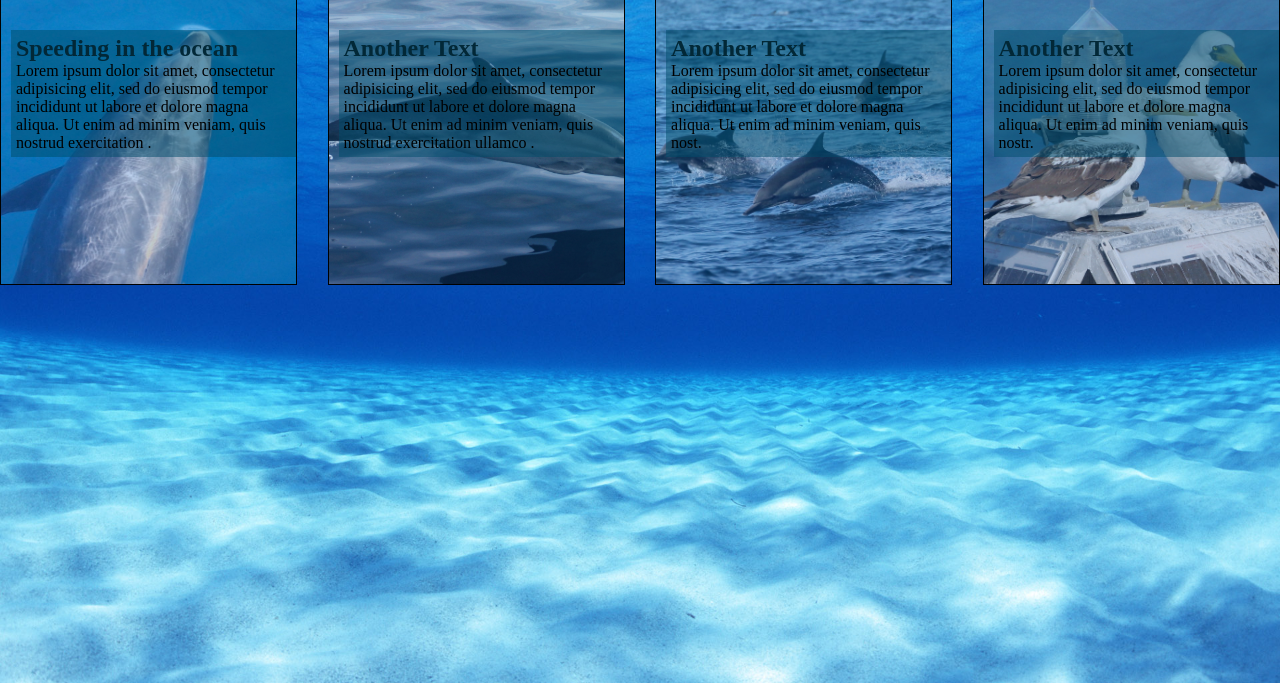
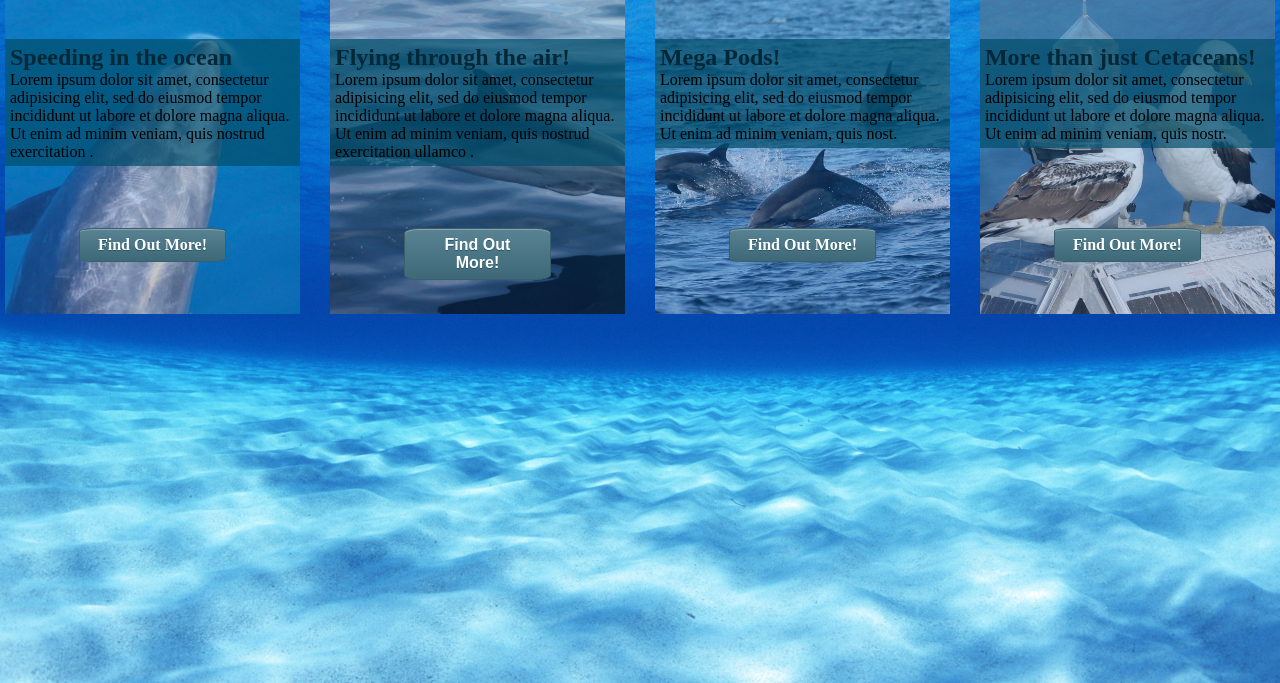
Before and after one commit to kjohnston1149/sass-cards, a plain HTML site: page index.html in a window 1280 px wide. Shown: the part 117-800 px from the top of the page. Drawn offline with Linux system fonts and the light colour scheme.

Commit message:
Add buttons and initial stylings

```diff
--- a/index.html
+++ b/index.html
@@ -19,36 +19,36 @@
         <p class="body-text">Lorem ipsum dolor sit amet, consectetur adipisicing elit, sed do eiusmod tempor incididunt ut labore et dolore magna aliqua. Ut enim ad minim veniam, quis nostrud exercitation .</p>
 
       </div>
-      <button class="button-1">button</button>
+      <p class="button-1">Find Out More!</p>
 
     </div>
     <div class="main-card card-2">
       <div class="inner-text-2">
-        <h2 class="title">Another Text</h2>
+        <h2 class="title">Flying through the air!</h2>
         <p class="body-text">Lorem ipsum dolor sit amet, consectetur adipisicing elit, sed do eiusmod tempor incididunt ut labore et dolore magna aliqua. Ut enim ad minim veniam, quis nostrud exercitation ullamco .</p>
 
 
       </div>
-      <button class="button-2">button</button>
+      <button class="button-2">Find Out More!</button>
 
     </div>
     <div class="main-card card-3">
       <div class="inner-text-3">
-        <h2 class="title">Another Text</h2>
+        <h2 class="title">Mega Pods!</h2>
         <p class="body-text">Lorem ipsum dolor sit amet, consectetur adipisicing elit, sed do eiusmod tempor incididunt ut labore et dolore magna aliqua. Ut enim ad minim veniam, quis nost.</p>
 
 
       </div>
-      <button class="button-3">button</button>
+      <p class="button-3">Find Out More!</p>
 
     </div>
     <div class="main-card card-4">
       <div class="inner-text-4">
-        <h2 class="title">Another Text</h2>
+        <h2 class="title">More than just Cetaceans!</h2>
         <p class="body-text">Lorem ipsum dolor sit amet, consectetur adipisicing elit, sed do eiusmod tempor incididunt ut labore et dolore magna aliqua. Ut enim ad minim veniam, quis nostr.</p>
 
       </div>
-      <button class="button-4">button</button>
+      <p class="button-4">Find Out More!</p>
     </div>
   </div>
   </body>
--- a/scss/base/_base.scss
+++ b/scss/base/_base.scss
@@ -7,6 +7,7 @@ body {
   background-size: cover;
   background-repeat: no-repeat;
   background-attachment: fixed;
+  margin: 5px;
 }
 h1 {
   color: $text-color-dark;
--- a/scss/base/_mixins.scss
+++ b/scss/base/_mixins.scss
@@ -4,7 +4,7 @@
   background-position: center;
   background-size: cover;
   background-repeat: no-repeat;
-  opacity: 0.5;
+  opacity: 0.75;
   top: 0;
   left: 0;
   bottom: 0;
--- a/scss/components/_buttons.scss
+++ b/scss/components/_buttons.scss
@@ -0,0 +1,13 @@
+[class*="button-"] {
+  position: absolute;
+  top: 75%;
+  // left: 50%;
+  right: 25%;
+  left: 25%;
+  @include button($color3);
+  text-align: center;
+
+  border-radius: 10%;
+
+
+}
--- a/scss/layout/_containers.scss
+++ b/scss/layout/_containers.scss
@@ -5,11 +5,12 @@
 .main-card {
   @include span-columns(3);
   @extend %main-card;
-  min-height: 40vh;
-  border: 1px solid black;
+  min-height: 43vh;
+
+
 
   @media screen and #{$break-medium} {
-    @include span-columns(5 of 12);
+    @include span-columns(6 of 12);
     margin: 0;
   }
   @media screen and #{$break-small} {
@@ -44,7 +45,7 @@
 }
 
 [class*='inner-text-'] {
-  background: transparentize($color-2-saturate, 0.5);
+  background: transparentize($color-2-saturate, 0.3);
   padding: 5px;
   @extend %inner-txt-pos;
 
--- a/scss/layout/_extends.scss
+++ b/scss/layout/_extends.scss
@@ -1,8 +1,8 @@
 %main-card {
-  padding: 10px;
+  // padding: 10px;
   position: relative;
 
-  background-color: transparentize($color-2-saturate, 0.8);
+  // background-color: transparentize($color-2-saturate, 0.8);
 }
 
 
--- a/scss/layout/_index.scss
+++ b/scss/layout/_index.scss
@@ -1,5 +1,3 @@
 @import "header";
-@import "footer";
 @import "containers";
-@import "columns";
 @import "extends";
```
Also changed, not shown: css/application.css, scss/layout/_columns.scss (deleted), scss/layout/_footer.scss (deleted), 1 other file.
